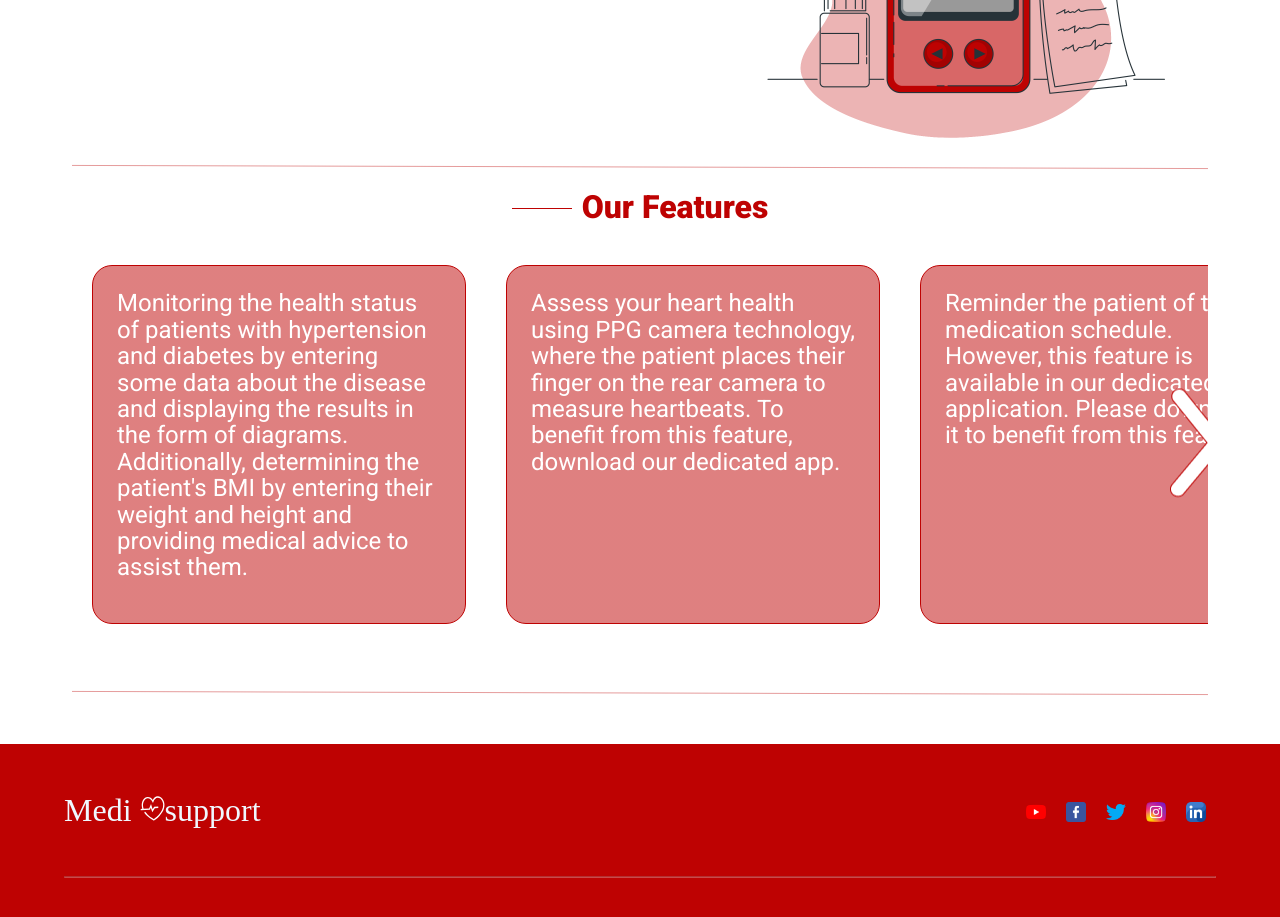
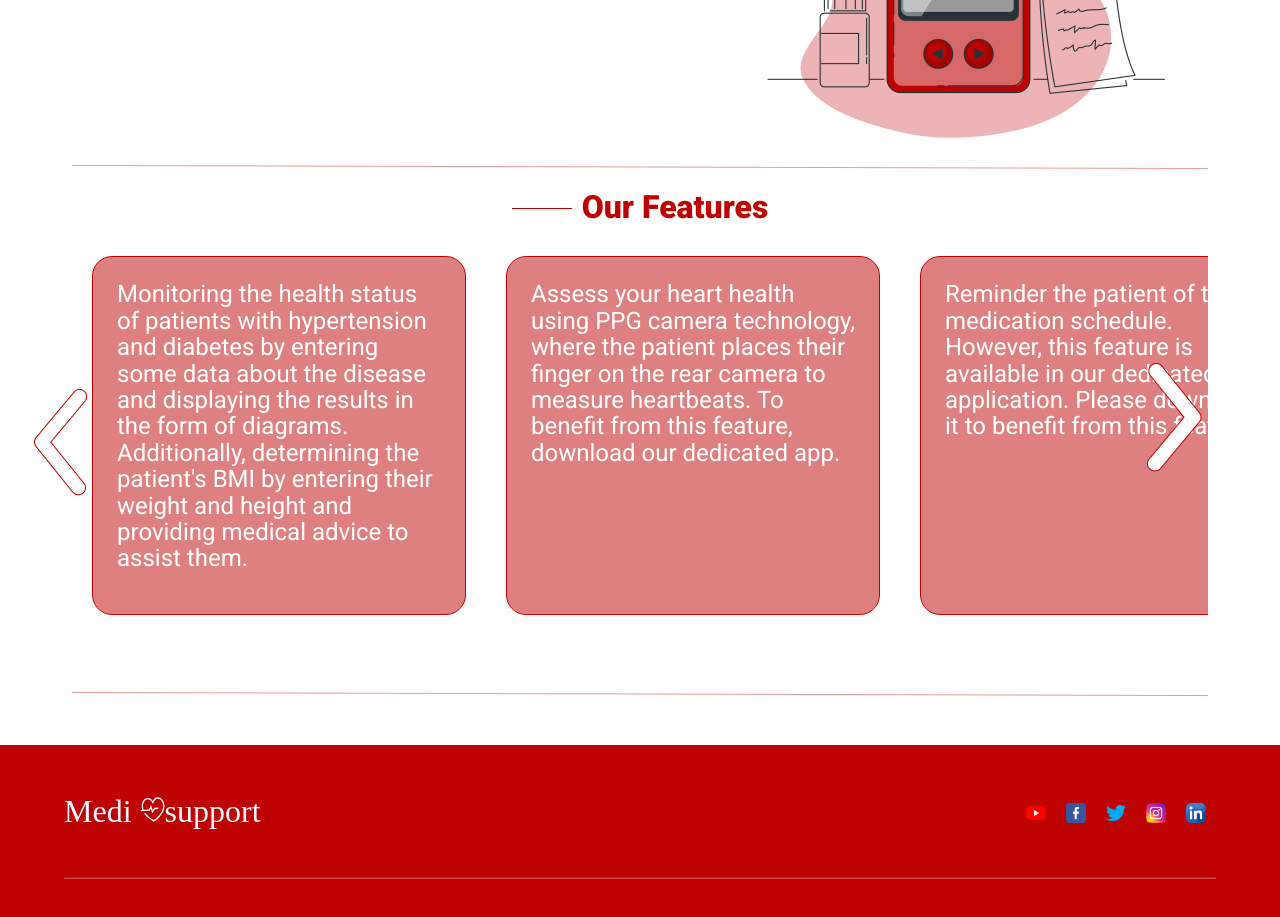
Before and after one commit to Nada-Yakout-Shahien/Medisupport, a React (Create React App) app: page /About_us in a window 1280 px wide. Shown: the part 1720-2637 px from the top of the page. Built offline with nearby package versions, Linux system fonts and the light colour scheme; a web font is replaced by a local one.

Commit message:
edit about

```diff
--- a/src/pages/About_us.css
+++ b/src/pages/About_us.css
@@ -146,16 +146,30 @@
   line-height: 110%;
 }
 
-.Ourfeatures {
+
+
+
+
+.container{
+  /* overflow-x: hidden; */
   position: relative;
+  height: 50vh;
+  top: -15vh;
+  /* width: 100%;
+  scroll-behavior: smooth;
+  transition: transform 0.3s ease-in-out; */
+}
+.container .Ourfeatures {
+  /* position: relative; */
   width: 100%;
   display: flex;
   gap: 40px;
   align-items: flex-start;
+  scroll-behavior: smooth;
   padding: 20px;
+  overflow: hidden;
 }
-
-.Ourfeatures .feature {
+.container .Ourfeatures .feature {
   flex: 0 0 auto;
   max-width: 374px;
   min-height: 359px;
@@ -163,7 +177,21 @@
   border: 1px solid var(--Red);
   background: linear-gradient(90deg, var(--blackred) 0%, var(--blackred) 100%);
 }
-
+.container .control{
+  position: relative;
+  cursor: pointer;
+  object-fit: cover;
+}
+.container .prev{
+  left: -3vw;
+  top: 33vh;
+  /* transform: translate(-50%, -50%); */
+}
+.container .next{
+  right: -84vw;
+  top: -34vh;
+  /* transform: translate(50%, -50%); */
+}
 .about-us-section3 .Ourfeatures .feature p {
   color: var(--whiteColor);
   font-family: 'Roboto', sans-serif;
@@ -171,48 +199,10 @@
   line-height: 110%;
   padding: 3vh;
 }
-.container{
-  overflow-x: hidden;
-  position: relative;
-  width: 100%;
-  scroll-behavior: smooth;
-  transition: transform 0.3s ease-in-out;
-}
-.container .arrow-container {
-  position: absolute;
-  top: 50%;
-  transform: translateY(-50%);
-  color: var(--whiteColor);
-  border: none;
-  cursor: pointer;
-  padding: 10px;
-  border-radius: 50%;
-  z-index: 10000;
-}
-.container .arrow-container {
-  position: absolute;
-  top: 50%;
-  transform: translateY(-50%);
-  color: var(--whiteColor);
-  border: none;
-  cursor: pointer;
-  border-radius: 50%;
-  z-index: 100;
-}
-.arrow.left,
-.arrow.right {
-  border: none;
-  background: transparent;
-  cursor: pointer;
-}
-.arrow.right{
-  margin-left: 85vw;
-}
-.arrow.left{
-  /* margin-left: 2vw; */
-}
-.arrow-container:hover img {
+
+.control:hover {
   transform: scale(1.2);
+  transition: transform 0.3s ease;
 }
 
 .Ourfeatures:hover .feature {
--- a/src/pages/About_us.js
+++ b/src/pages/About_us.js
@@ -8,26 +8,26 @@ import pic_about_right2 from "../images/pic_about_right2.png";
 import line from "../images/line-about-ourfeatures.png";
 import right from "../images/right-arrow.png";
 import left from "../images/left-arrow.png";
-
-import { useState } from "react";
+import { useRef,useEffect} from "react";
 import "./About_us.css";
 
 const Aboutus = () => {
-  const [scrollX, setScrollX] = useState(0);
+  const prevRef = useRef(null);
+  const nextRef = useRef(null);
+  const ourFeaturesRef = useRef(null);
 
-  const maxScrollLeft = 0;
-  const maxScrollRight = -1230;
-
-  const scrollRight = () => {
-    setScrollX(scrollX - 374 > maxScrollRight ? scrollX - 374 : maxScrollRight);
+  const handlePrevClick = () => {
+    if (ourFeaturesRef.current) {
+      ourFeaturesRef.current.scrollLeft -= 374;
+    }
   };
 
-  const scrollLeft = () => {
-    setScrollX(scrollX + 374 < maxScrollLeft ? scrollX + 374 : maxScrollLeft);
+  const handleNextClick = () => {
+    if (ourFeaturesRef.current) {
+      ourFeaturesRef.current.scrollLeft += 374;
+    }
   };
 
-  const showRightArrow = scrollX > maxScrollRight;
-  const showLeftArrow = scrollX < maxScrollLeft;
 
   return (
     <>
@@ -131,17 +131,16 @@ const Aboutus = () => {
             <h3>Our Features</h3>
           </div>
           <div className="container">
-            <div className="arrow-container">
-              {showLeftArrow && (
-                <button className="arrow left" onClick={scrollLeft}>
-                  <img src={left} alt="" />
-                </button>
-              )}
-            </div>
-            <div
-              className="Ourfeatures"
-              style={{ transform: `translateX(${scrollX}px)` }}
-            >
+            {/* {showLeftArrow && */}
+            <img
+              src={left}
+              alt="arrow left"
+              className="control prev"
+              ref={prevRef}
+              onClick={handlePrevClick}
+            />
+            {/* }  */}
+            <div className="Ourfeatures" ref={ourFeaturesRef}>
               <div className="feature">
                 <p>
                   Monitoring the health status of patients with hypertension and
@@ -188,13 +187,15 @@ const Aboutus = () => {
                 </p>
               </div>
             </div>
-            <div className="arrow-container">
-              {showRightArrow && (
-                <button className="arrow right" onClick={scrollRight}>
-                  <img src={right} alt="" />
-                </button>
-              )}
-            </div>
+            {/* {showRightArrow && */}
+            <img
+              src={right}
+              alt="arrow right"
+              className="control next"
+              ref={nextRef}
+              onClick={handleNextClick}
+            />
+            {/* } */}
           </div>
         </div>
         <svg
```
